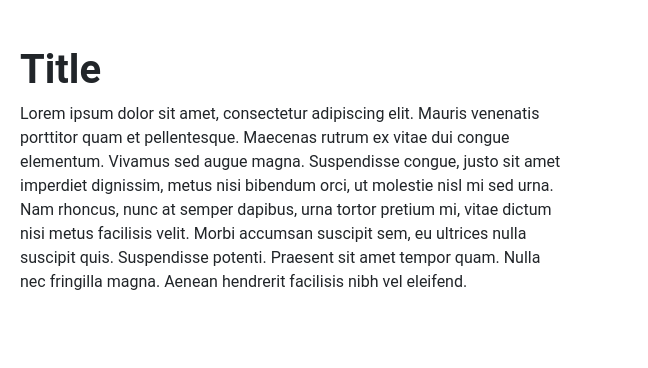
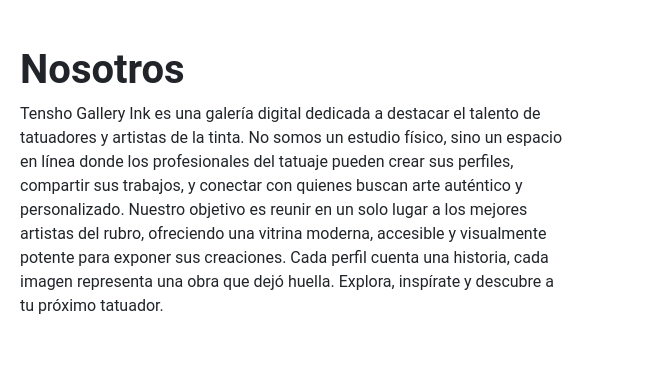
Before and after one commit to Driuuuu/tensho, a website: page pages/nosotros.html in a window 1280 px wide. Shown: the part 458-826 px from the top of the page, 632-1280 px from the left. Drawn offline with nearby package versions, Linux system fonts and the light colour scheme.

Commit message:
Update nosotros.html
Cambio de Lorem impsu a párrafo relevante

```diff
--- a/pages/nosotros.html
+++ b/pages/nosotros.html
@@ -85,18 +85,13 @@
               ></iframe>
             </div>
             <div class="col-12 col-lg-6 my-5 mt-lg-0">
-              <h3 class="fw-bold fs-1">Title</h3>
+              <h3 class="fw-bold fs-1">Nosotros</h3>
               <p>
-                Lorem ipsum dolor sit amet, consectetur adipiscing elit. Mauris
-                venenatis porttitor quam et pellentesque. Maecenas rutrum ex
-                vitae dui congue elementum. Vivamus sed augue magna. Suspendisse
-                congue, justo sit amet imperdiet dignissim, metus nisi bibendum
-                orci, ut molestie nisl mi sed urna. Nam rhoncus, nunc at semper
-                dapibus, urna tortor pretium mi, vitae dictum nisi metus
-                facilisis velit. Morbi accumsan suscipit sem, eu ultrices nulla
-                suscipit quis. Suspendisse potenti. Praesent sit amet tempor
-                quam. Nulla nec fringilla magna. Aenean hendrerit facilisis nibh
-                vel eleifend.
+                Tensho Gallery Ink es una galería digital dedicada a destacar el talento de tatuadores y artistas de la tinta. No somos un estudio físico, sino un espacio en línea donde los profesionales del tatuaje pueden crear sus perfiles, compartir sus trabajos, y conectar con quienes buscan arte auténtico y personalizado.
+
+Nuestro objetivo es reunir en un solo lugar a los mejores artistas del rubro, ofreciendo una vitrina moderna, accesible y visualmente potente para exponer sus creaciones. Cada perfil cuenta una historia, cada imagen representa una obra que dejó huella.
+
+Explora, inspírate y descubre a tu próximo tatuador.
               </p>
             </div>
           </div>
```
